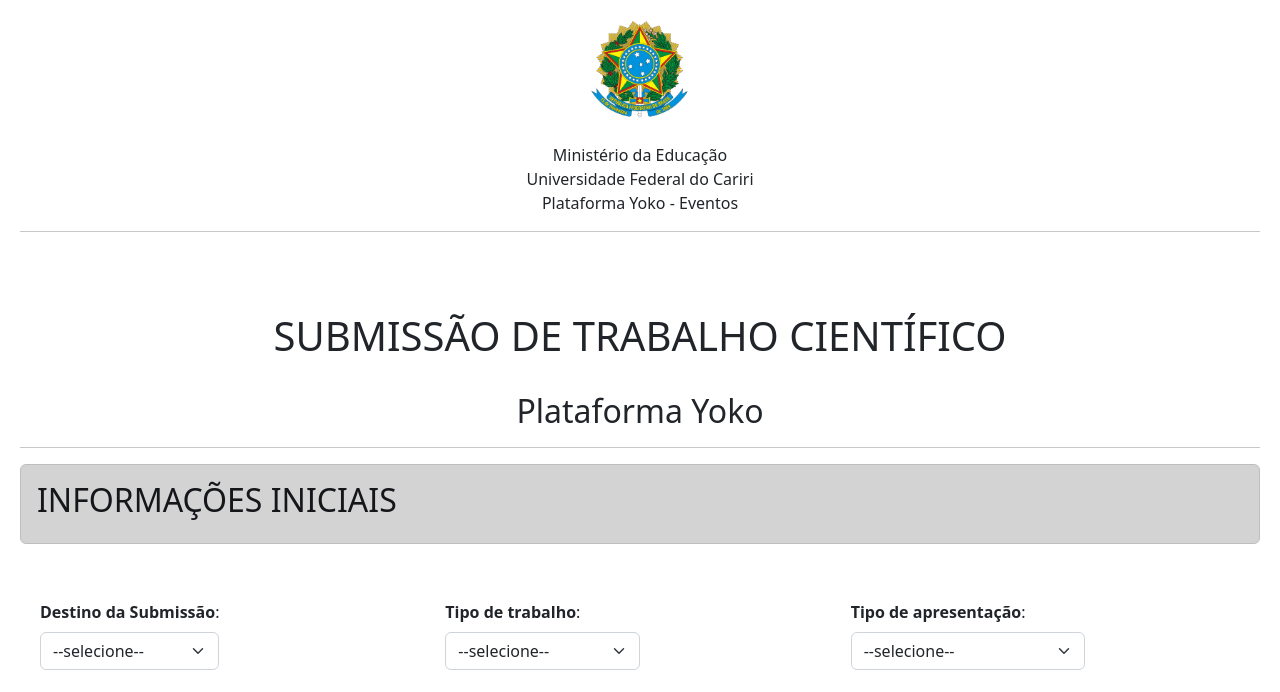
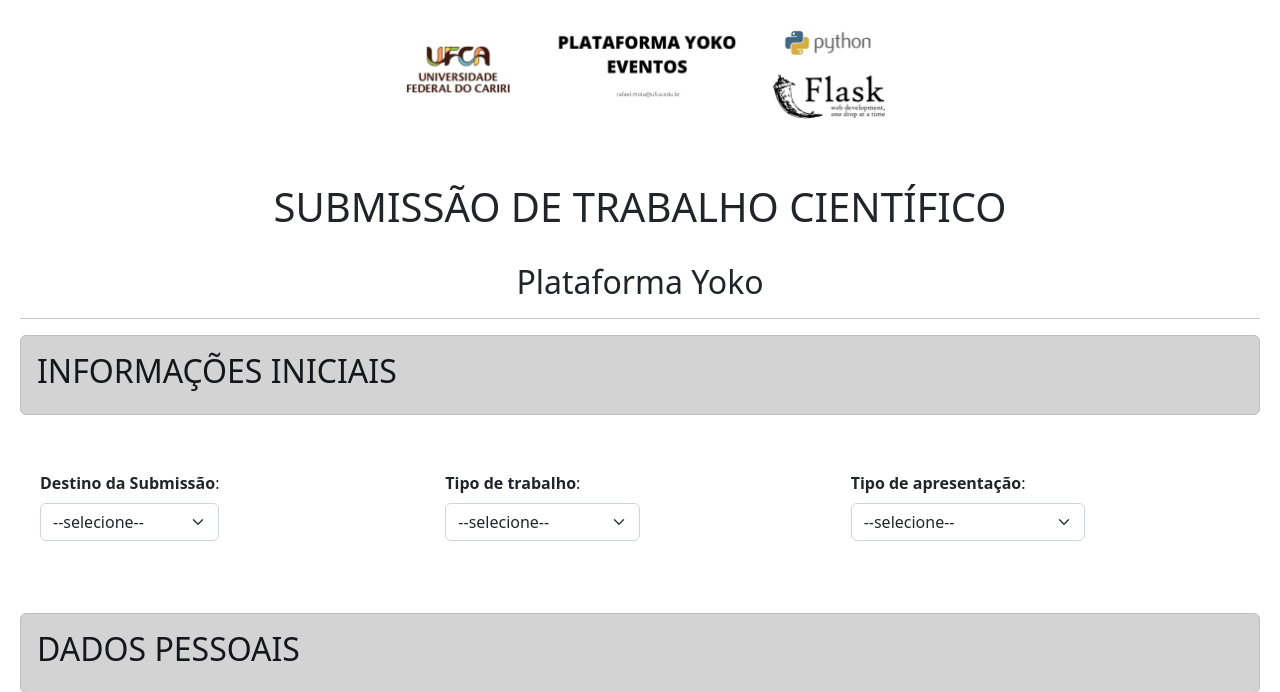
Before and after one commit to rafaelperazzo/cppgi, a Flask app: page / in a window 1280 px wide. Shown: the top 692 px of the page. Run offline with Flask 2, Linux system fonts and the light colour scheme; data that the repository does not hold is empty; parts of the project's set-up code (start-up, migrations or seed data) failed here and were passed over; some libraries are stand-ins or nearby versions.

Commit message:
logo atualizada

```diff
--- a/flask/templates/base.html
+++ b/flask/templates/base.html
@@ -123,12 +123,8 @@ textarea {
 <body>
   <div id="header">
   {% block header %}
-  <center><img src="{{ url_for('static', filename='brasao_uniao.png')}}" width="8%" alt="" align="center"></center>
-  <br><center>
-  Ministério da Educação<BR>
-  Universidade Federal do Cariri<BR>
-  Plataforma Yoko - Eventos<BR></center>
-    <hr>
+  <center><img src="{{ url_for('static', filename='logo_cppgi.png')}}" width="40%" alt="" align="center"></center>
+
   {% endblock %}
  </div>
 
```
Also changed, not shown: flask/static/logo_cppgi.png (added).
